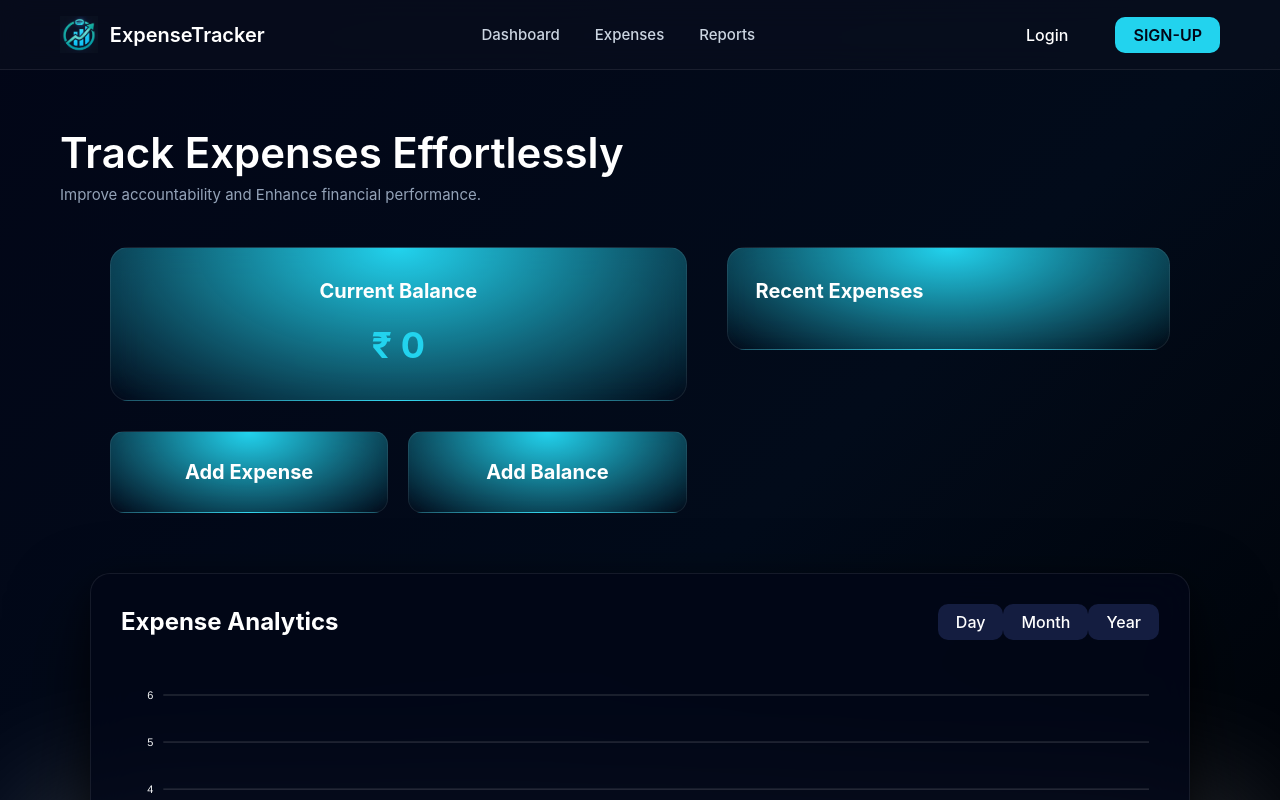
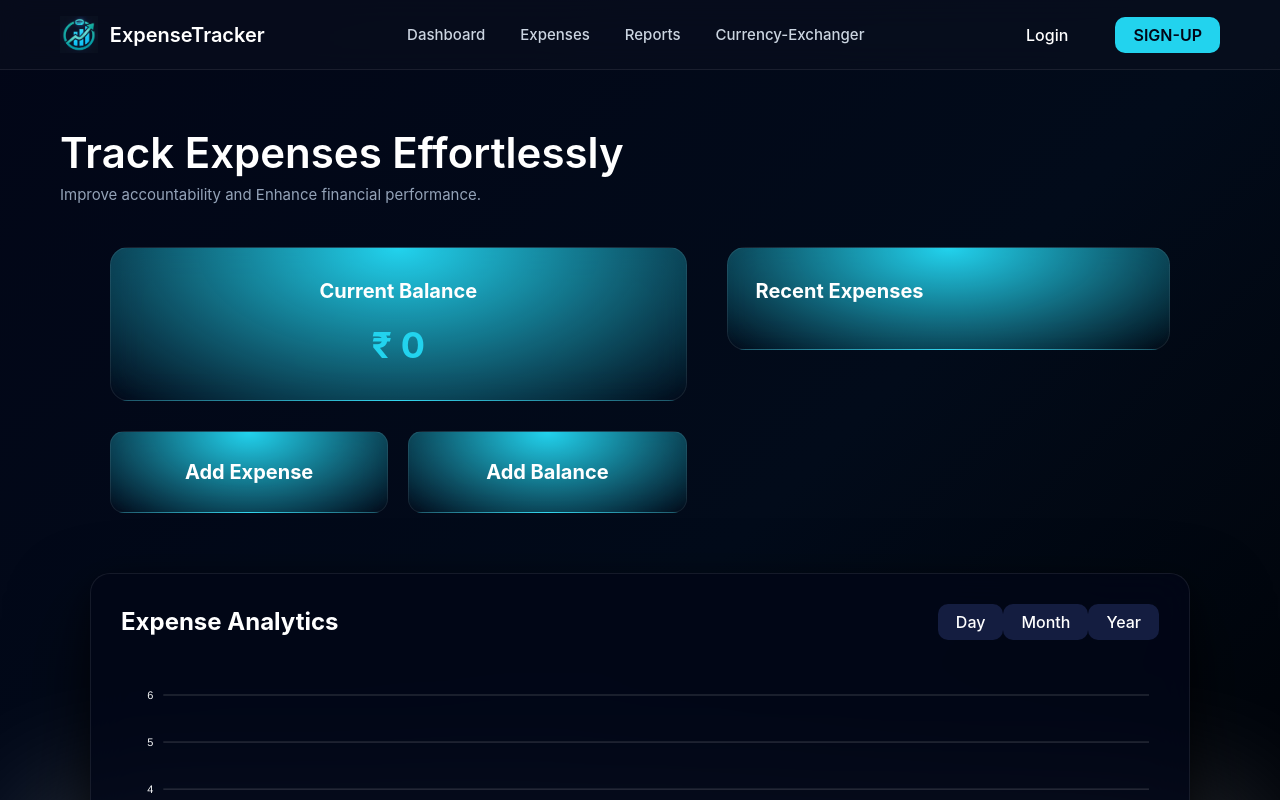
Before and after one commit to Angad-Chede/Expense-Tracker-, a React (Vite) app: page / in a window 1280 px wide. Shown: the top 800 px of the page. Built offline with nearby package versions, Linux system fonts and the light colour scheme.

Commit message:
currecy functions were added and importing API key too!

```diff
--- a/src/components/Dashboard.jsx
+++ b/src/components/Dashboard.jsx
@@ -5,6 +5,7 @@ import { useState, useEffect } from "react";
 import { useNavigate } from "react-router-dom";
 import Loader from "./loader";
 import PageWrapper from "./PageWrapper";
+import { convertCurrency } from "../utils/currencyAPI";
 
 import {
   getExpenses,
@@ -28,14 +29,19 @@ function Dashboard() {
   const navigate = useNavigate();
   const [loading,setLoading] = useState(false);
 
+  const [result, setResult] = useState(null);
+
+
   useEffect(() => {
     setExpenses(getExpenses());
     setBalance(getBalance());
   }, []);
 
-  const handleAddExpense = (e) => {
+  const handleAddExpense = async (e) => {
     e.preventDefault();
-    const updated = addExpense(expenses, name, amount);
+    const convertedAmount = await convertCurrency("USD", "INR", amount);
+
+    const updated = addExpense(expenses, name, convertedAmount);
     setExpenses(updated);
     setName("");
     setAmount("");
@@ -63,6 +69,7 @@ function Dashboard() {
     navigate(path);
     }, 1200);
   };
+
 
   const chartData = {
   series: [
@@ -110,8 +117,9 @@ if(loading){
           <li><Link to="/">Dashboard</Link></li>
           <li><Link to="/">Expenses</Link></li>
           <li><Link to="/">Reports</Link></li>
-          <li><Link to="/"></Link></li>
+          <li><Link to="/currency">Currency-Exchanger</Link></li>
         </ul>
+
         <div className="nav-right">
 
           <button
```
